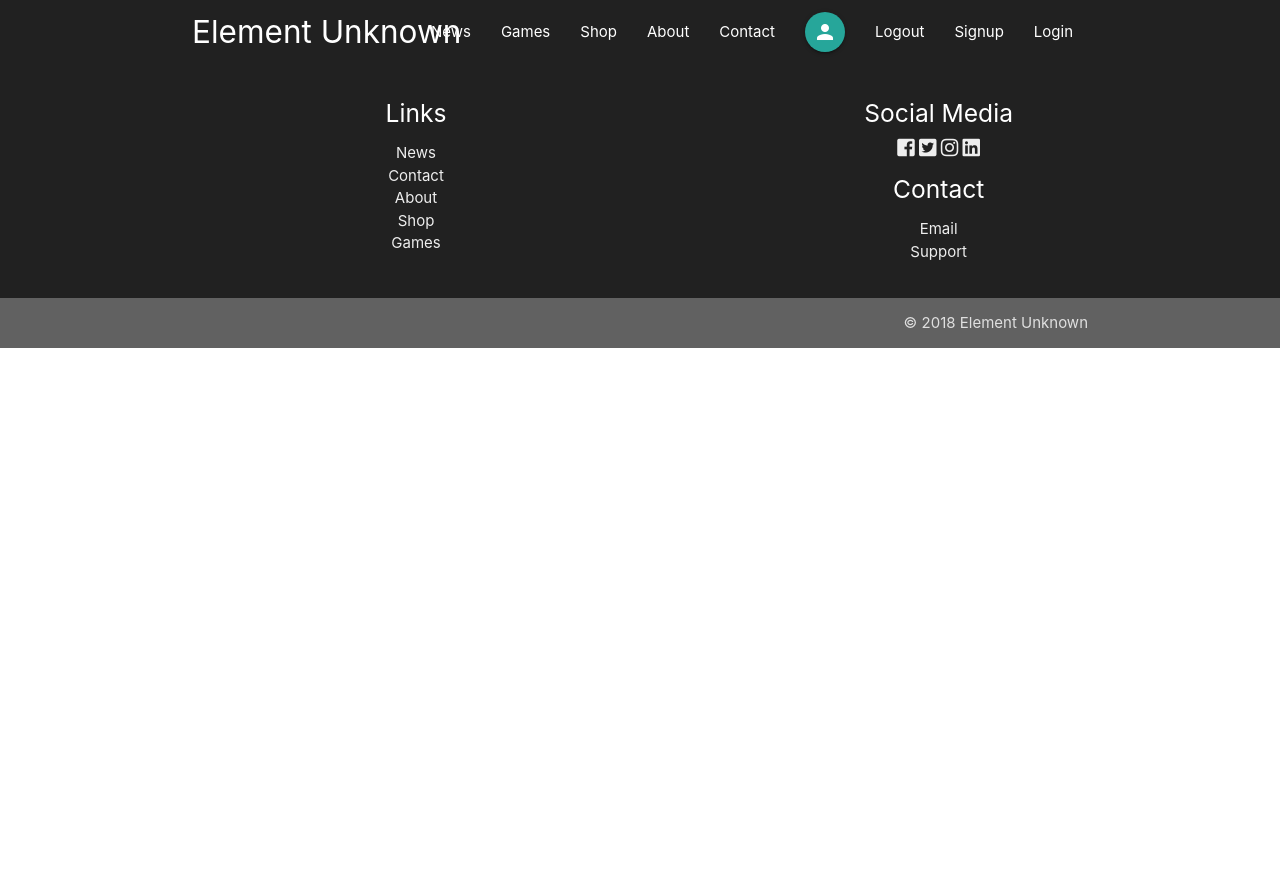
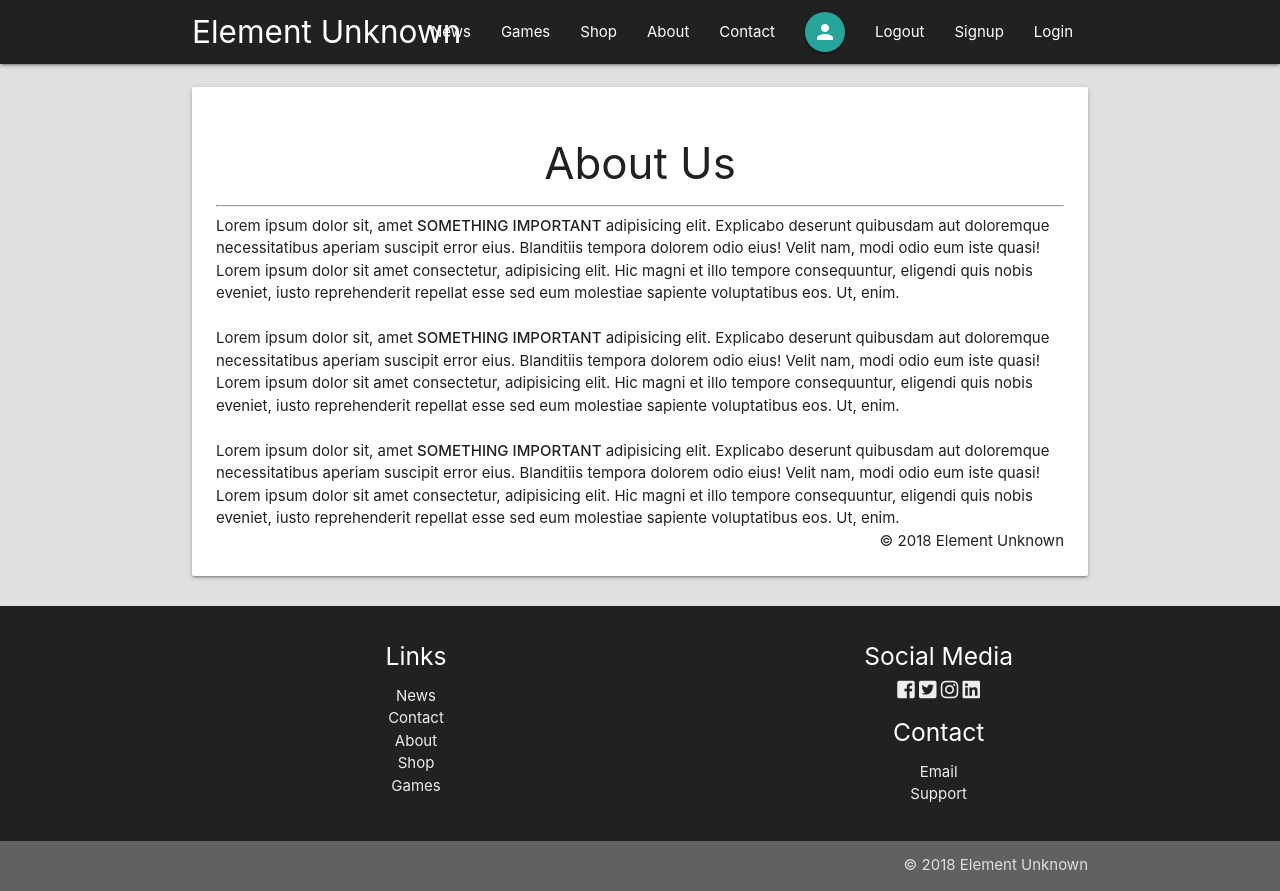
Before and after one commit to element-unknown/element-unknown-web, a React (Create React App) app: page /about in a window 1280 px wide. Before the commit the page ends 800 px from the top, so only its background shows below. Built offline with nearby package versions, Linux system fonts and the light colour scheme.

Commit message:
added about component and wired in page

```diff
--- a/src/App.js
+++ b/src/App.js
@@ -4,6 +4,7 @@ import Navbar from './components/layouts/Navbar';
 import Dashboard from './components/dashboard/Dashboard';
 import LogIn from './components/auth/LogIn';
 import SignUp from './components/auth/SignUp';
+import About from './components/about/About';
 import Footer from './components/layouts/Footer';
 
 class App extends Component {
@@ -16,6 +17,7 @@ class App extends Component {
             <Route exact path="/" component={Dashboard} />
             <Route path="/login" component={LogIn} />
             <Route path="/signup" component={SignUp} />
+            <Route path="/about" component={About} />
           </Switch>
           <Footer />
         </div>
--- /dev/null
+++ b/src/components/about/About.js
@@ -0,0 +1,25 @@
+import React from 'react'
+
+const About = () => {
+  return (
+    <div className="container section">
+      <div className="card">
+        <div className="card-content">
+          <h3 className="grey-text text-darken-4 center">About Us</h3>
+          <hr/>
+          <p>Lorem ipsum dolor sit, amet <strong>SOMETHING IMPORTANT</strong> adipisicing elit. Explicabo deserunt quibusdam aut doloremque necessitatibus aperiam suscipit error eius. Blanditiis tempora dolorem odio eius! Velit nam, modi odio eum iste quasi! Lorem ipsum dolor sit amet consectetur, adipisicing elit. Hic magni et illo tempore consequuntur, eligendi quis nobis eveniet, iusto reprehenderit repellat esse sed eum molestiae sapiente voluptatibus eos. Ut, enim.</p>
+          <br/>
+          <p>Lorem ipsum dolor sit, amet <strong>SOMETHING IMPORTANT</strong> adipisicing elit. Explicabo deserunt quibusdam aut doloremque necessitatibus aperiam suscipit error eius. Blanditiis tempora dolorem odio eius! Velit nam, modi odio eum iste quasi! Lorem ipsum dolor sit amet consectetur, adipisicing elit. Hic magni et illo tempore consequuntur, eligendi quis nobis eveniet, iusto reprehenderit repellat esse sed eum molestiae sapiente voluptatibus eos. Ut, enim.</p>
+          <br/>
+          <p>Lorem ipsum dolor sit, amet <strong>SOMETHING IMPORTANT</strong> adipisicing elit. Explicabo deserunt quibusdam aut doloremque necessitatibus aperiam suscipit error eius. Blanditiis tempora dolorem odio eius! Velit nam, modi odio eum iste quasi! Lorem ipsum dolor sit amet consectetur, adipisicing elit. Hic magni et illo tempore consequuntur, eligendi quis nobis eveniet, iusto reprehenderit repellat esse sed eum molestiae sapiente voluptatibus eos. Ut, enim.</p>
+          <div className="right">
+            <p>© 2018 Element Unknown</p>
+          </div>
+          <br/>
+        </div>
+      </div>
+    </div>
+  )
+}
+
+export default About
--- a/src/components/layouts/Navbar.js
+++ b/src/components/layouts/Navbar.js
@@ -1,6 +1,7 @@
 import React from 'react'
 import SignedInLinks from './SignedInLinks';
 import SignedOutLinks from './SignedOutLinks';
+import { NavLink } from 'react-router-dom';
 
 const Navbar = () => {
   return (
@@ -13,7 +14,7 @@ const Navbar = () => {
           <li><a href="#">News</a></li>
           <li><a href="#">Games</a></li>
           <li><a href="#">Shop</a></li>
-          <li><a href="#">About</a></li>
+          <li><NavLink to="/about">About</NavLink></li>
           <li><a href="#">Contact</a></li>
         </ul>
       </div>
```
